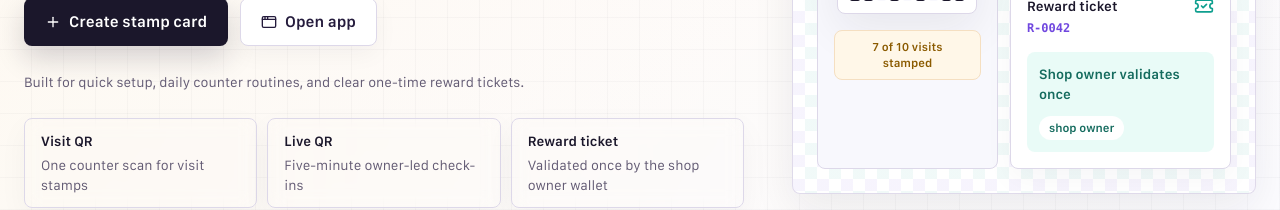
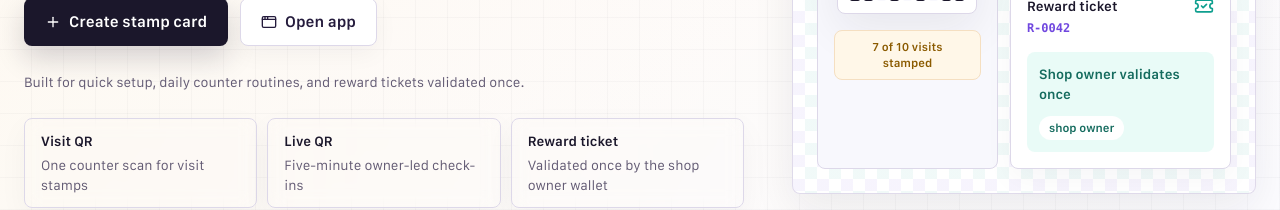
Before and after one commit to h4shisupply/celo-noodl3, a Next.js app: page / in a window 1280 px wide. Shown: the part 430-640 px from the top of the page. Built offline with nearby package versions, Linux system fonts and the light colour scheme; no server answers.

Commit message:
Polish landing reward ticket copy

```diff
--- a/components/home-page.tsx
+++ b/components/home-page.tsx
@@ -667,7 +667,7 @@ const enHomeCopy: HomeCopy = {
       "noodl3 turns a counter QR into a wallet stamp card. Customers scan during a visit, collect visit stamps in their wallet, and return with a reward ticket the shop owner validates once.",
     primaryCta: "Create stamp card",
     secondaryCta: "Open app",
-    footnote: "Built for quick setup, daily counter routines, and clear one-time reward tickets.",
+    footnote: "Built for quick setup, daily counter routines, and reward tickets validated once.",
     stats: [
       { value: "Visit QR", label: "One counter scan for visit stamps" },
       { value: "Live QR", label: "Five-minute owner-led check-ins" },
```
